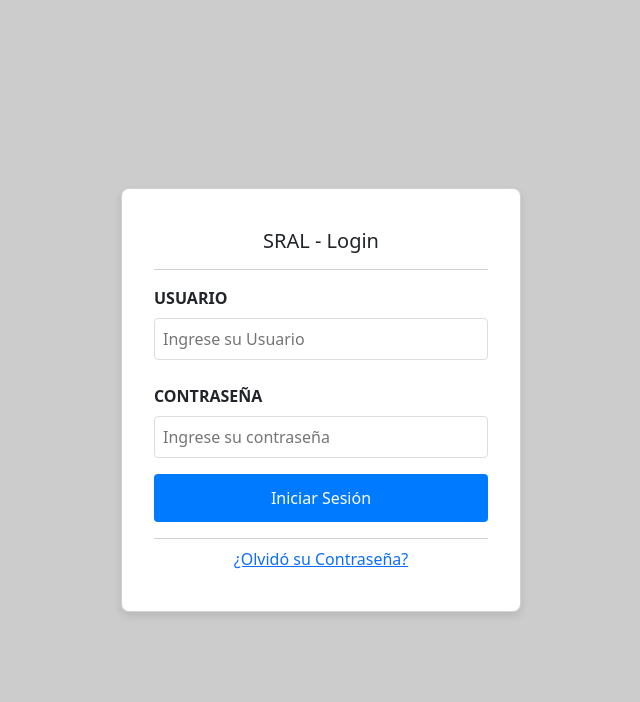
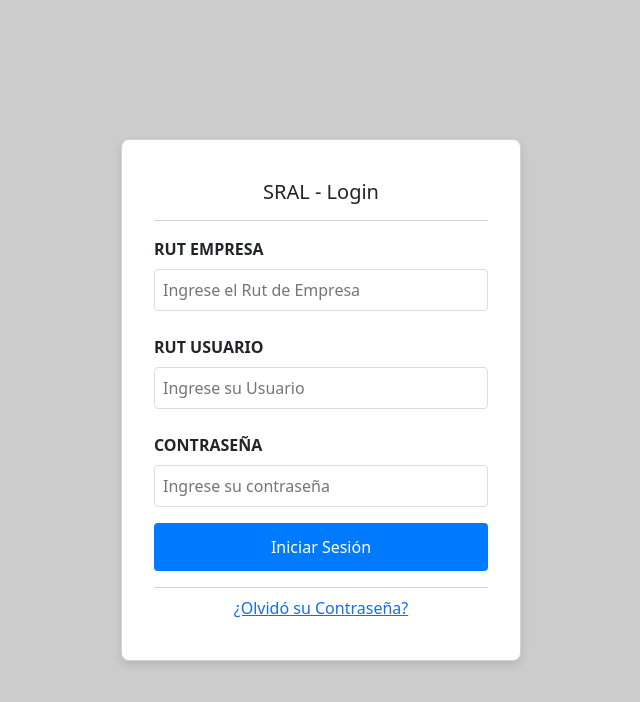
Before and after one commit to JavierQaZ/SRALv2, a React (Vite) app in the folder Frontend/: page /login in a window 1280 px wide. Shown: the top 702 px of the page, without its empty margins (319-959 px from the left). Built offline with nearby package versions, Linux system fonts and the light colour scheme.

Commit message:
update Login (vista)

```diff
--- a/Frontend/src/views/Login.jsx
+++ b/Frontend/src/views/Login.jsx
@@ -68,11 +68,28 @@ function Login() {
                 </CardHeader>
                 <form onSubmit={handleClick} className="space-y-4">
                     <div className="space-y-2">
-
                         <label
                             className="label"
                             htmlFor="username">
-                        Usuario</label>
+                                Rut Empresa
+                        </label>
+
+                        <input
+                            className="input"
+                            id="username"
+                            type="text"
+                            placeholder="Ingrese el Rut de Empresa"
+                            //value={rutEmpresa}
+                            //onChange={(e) => setRutEmpresa(e.target.value)}
+                            //required
+                        />
+                    </div>
+                    <br/>
+                    <div className="space-y-2">
+                        <label
+                            className="label"
+                            htmlFor="username">
+                        RUT Usuario</label>
 
                         <input
                             className="input"
```
